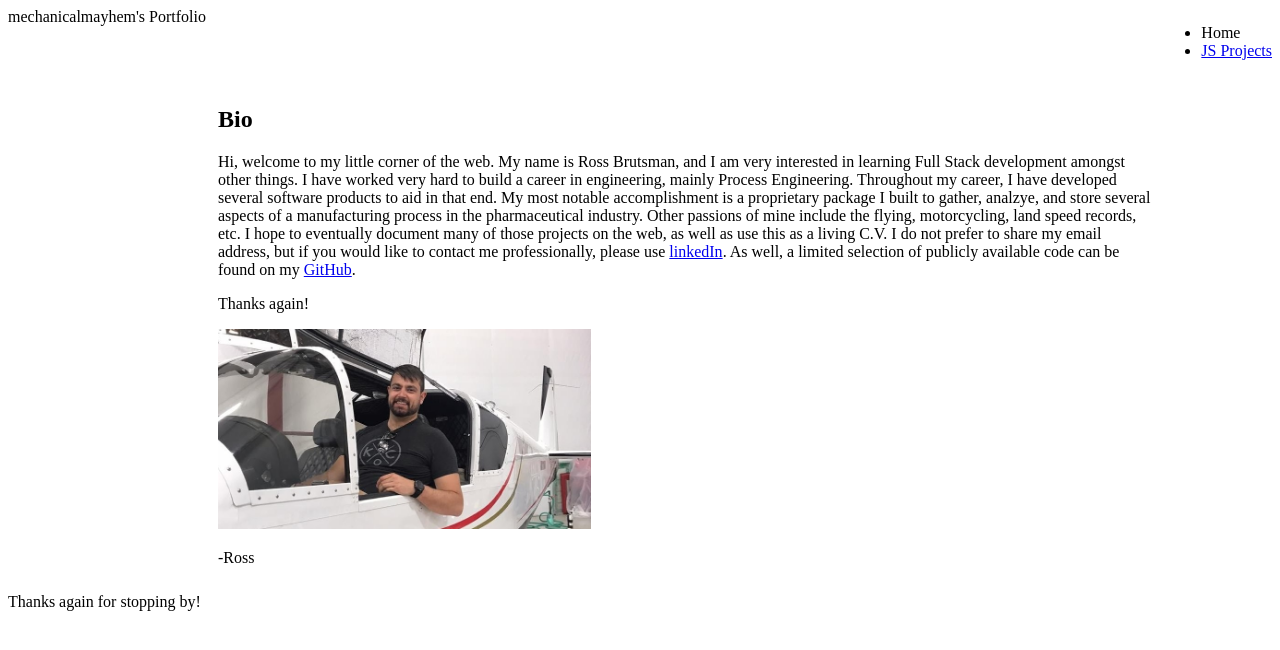
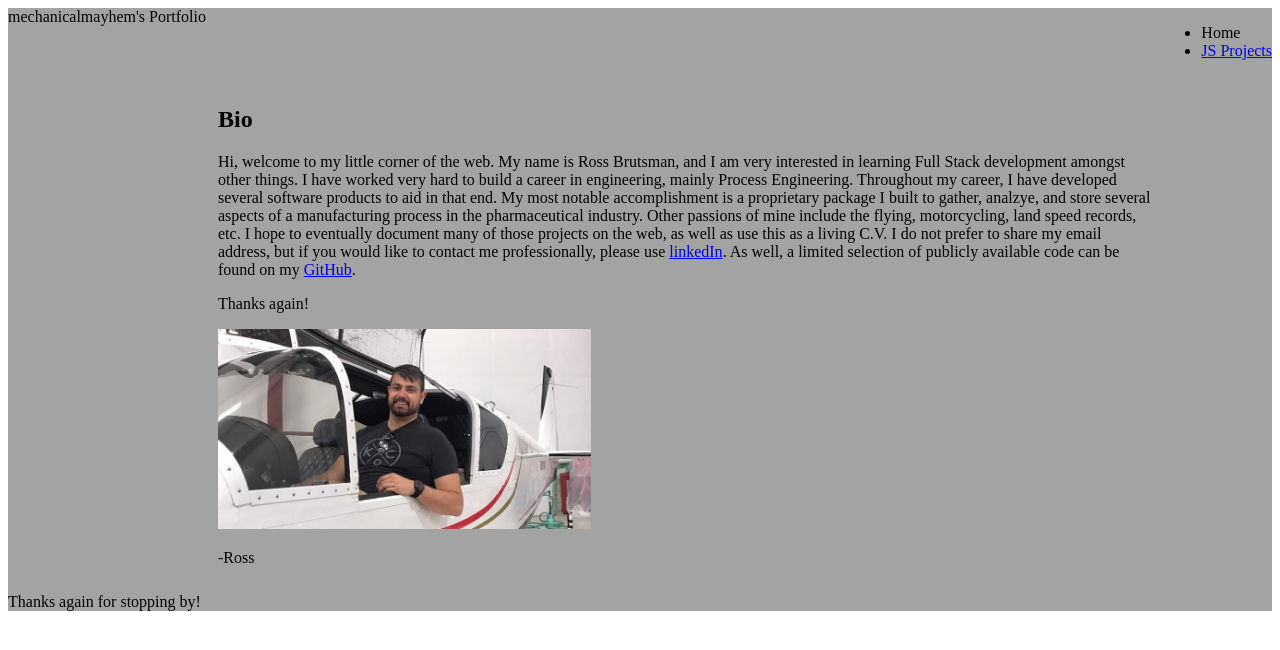
Before and after one commit to mechanicalmayhem/mechanicalmayhem.github.io, a plain HTML site: page index.html in a window 1280 px wide. Drawn offline with Linux system fonts and the light colour scheme.

Commit message:
Update style.css

```diff
--- a/style.css
+++ b/style.css
@@ -2,7 +2,7 @@
   display: grid;
   grid-template-columns: 200px auto auto auto;
   grid-gap: 10px;
-  background-color: a3a3a3;
+  background-color: #a3a3a3;
 }
 
 .header {
```
